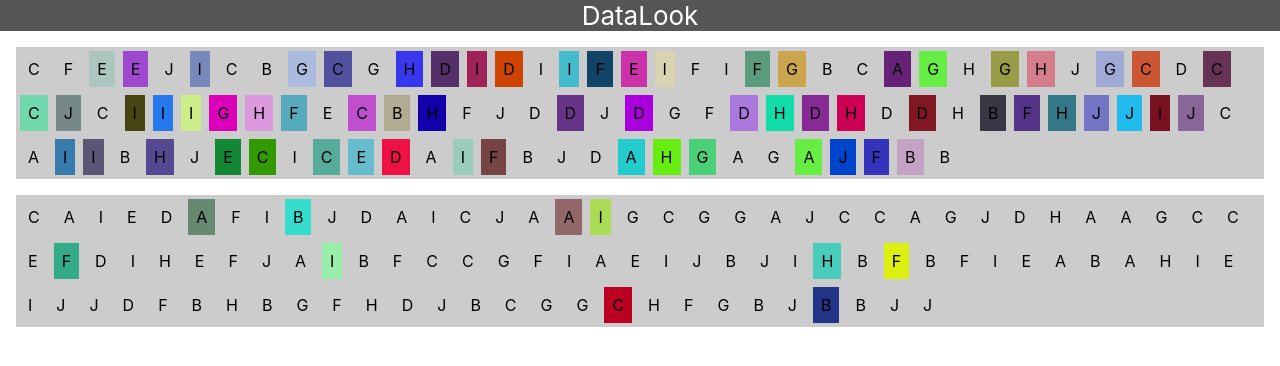
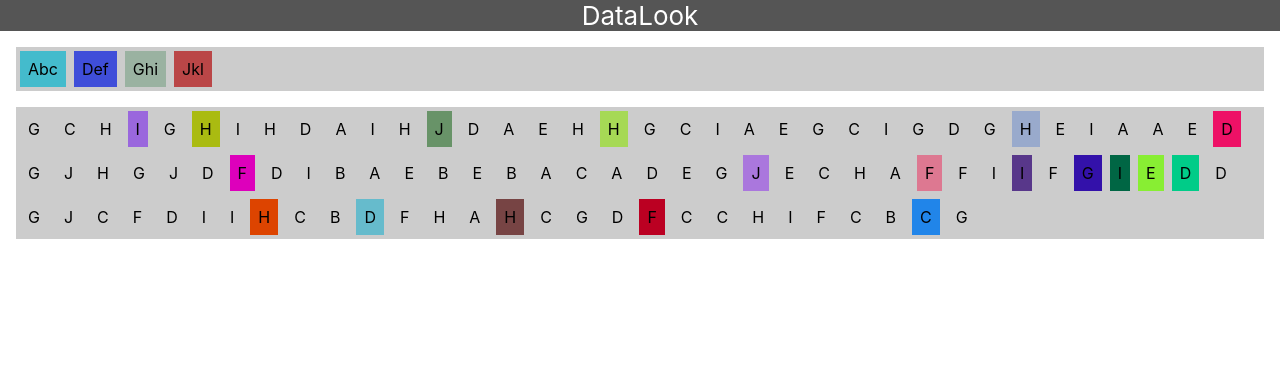
Before and after one commit to JoseHerminioCollas/data-look, a React app: page / in a window 1280 px wide. Shown: the top 366 px of the page. Built offline with nearby package versions, Linux system fonts and the light colour scheme.

Commit message:
use data, refactor data objects

```diff
--- a/src/App.tsx
+++ b/src/App.tsx
@@ -1,14 +1,15 @@
 import React, { useEffect, useState } from 'react';
 import 'App.css';
-import DataStyle from 'data-style';
+import DataStyle, { Data } from 'data-style';
 import DataLook from 'components/data-look';
 import getList from 'get-list';
+import sampleData from 'data';
 import engine from 'engine';
 
 function App() {
-  const dataList = getList()
+  const sampleDataList: Data = sampleData.data;
   const dataListA = getList()
-  const dataStyle = DataStyle(dataList);
+  const dataStyle = DataStyle(sampleDataList);
   const dataStyleA = DataStyle(dataListA);
   const [data, setData] = useState(dataStyle.getAll())
   const [dataA, setDataA] = useState(dataStyleA.getAll())
@@ -19,8 +20,8 @@
     const subA = dataStyleA.listen(dS => {
       setDataA(dataStyles => ({ ...dataStyles, [dS.id]: dS }))
     })
-    engine(dataStyle, 100)
-    engine(dataStyleA, 1000)
+    engine(dataStyle, 1000)
+    engine(dataStyleA, 500)
     return () => { sub.unsubscribe(); subA.unsubscribe() }
   }, [])
 
--- a/src/data-style/index.ts
+++ b/src/data-style/index.ts
@@ -2,37 +2,43 @@
 
 type DatumTypes = number | string | boolean | null
 interface Datum {
-    id: string
+    id: string | number
     name: string
     [key: string]: DatumTypes | DatumTypes[]
 }
-type Data = Datum[];
+export type Data = Datum[];
 export interface DatumStyle {
     id: string
     background?: string
     isVisible?: boolean
+    size?: string
     data: Datum
 }
 export type DataStyles = { [key: string]: DatumStyle };
 type GetAll = () => DataStyles;
-type Listen = (cb: (item: DatumStyle) => void) => {unsubscribe: () => void};
+type Listen = (cb: (item: DatumStyle) => void) => { unsubscribe: () => void };
 type Set = (item: DatumStyle) => void
 type DataStyleI = (data: Data) => {
     getAll: GetAll, listen: Listen, set: Set
 };
-
+const initV: DatumStyle = {
+    id: 'x',
+    background: '#ccc',
+    isVisible: true,
+    size: 'SML',
+    data: {id: 'x', name: 'x'}
+}
 const DataStyle: DataStyleI = (data) => {
     if (data.length < 1) throw 'data has no values'
     const items: DataStyles = data.reduce((acc, v) => {
         return {
-            ...acc, [v.id]:
+            ...acc,
+            [String(v.id)]:
             {
-                ...v,
-                background: '#ccc',
-                isVisible: true,
-                size: 'SML',
+                ...initV,
+                id: String(v.id),
                 data: v,
-            }
+            },
         };
     }, {});
     const itemUpdate$ = new BehaviorSubject<DatumStyle>(
```
